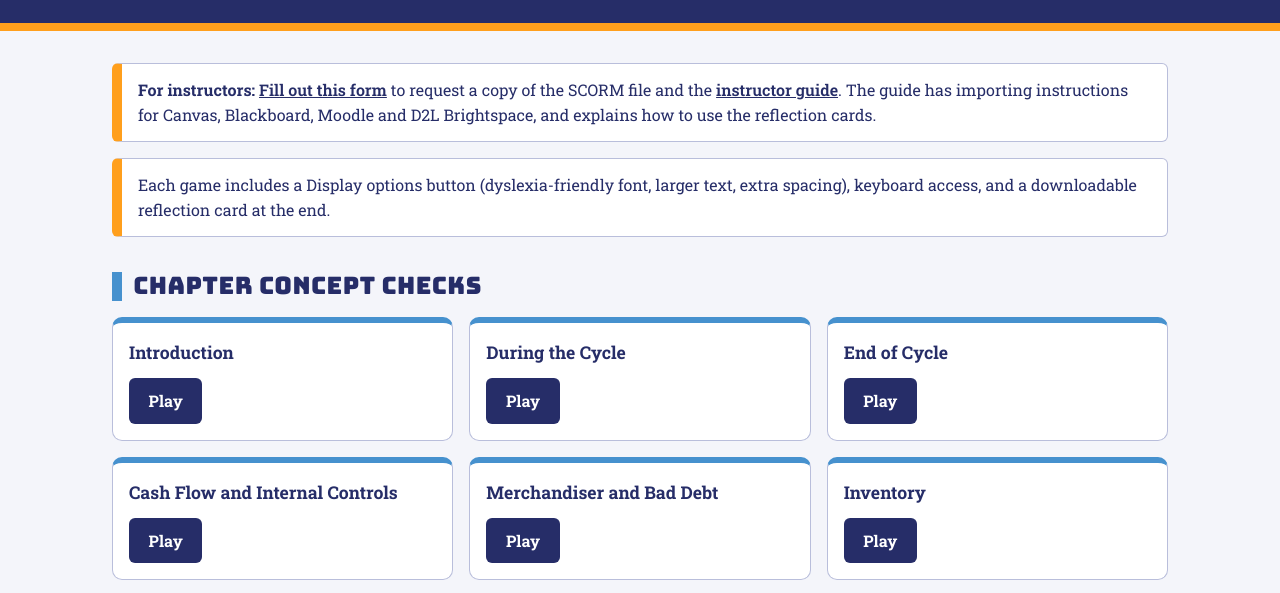
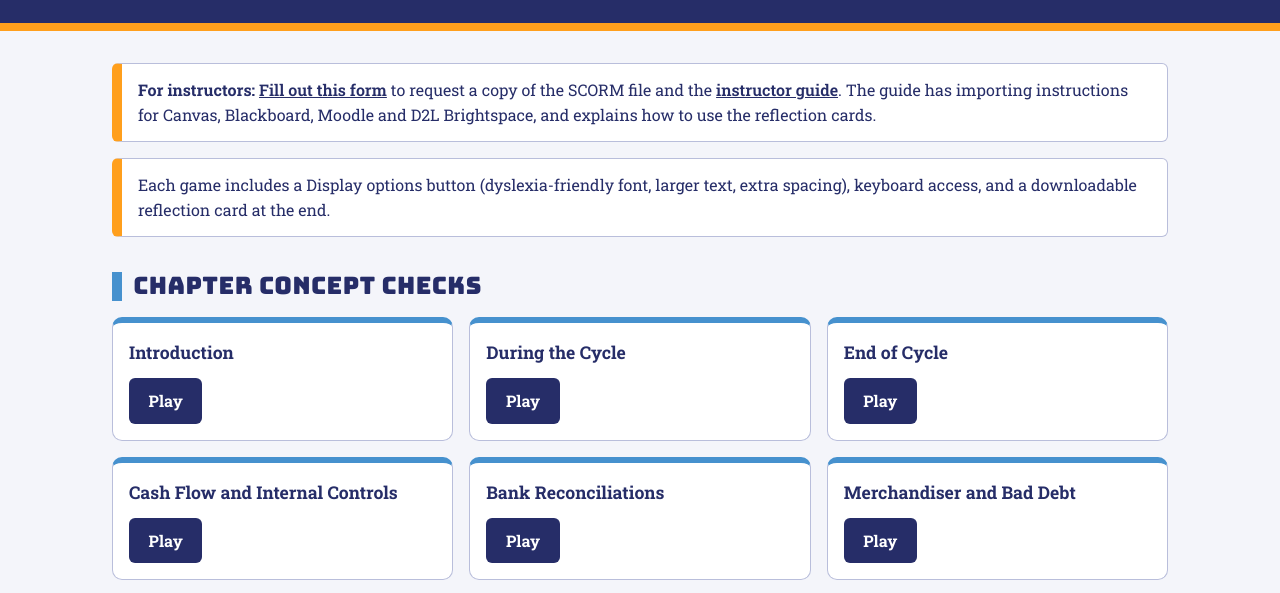
Before and after one commit to jenncoon/Concept-Checks, a plain HTML site: page index.html in a window 1280 px wide. Shown: the part 135-728 px from the top of the page. Drawn offline with Linux system fonts and the light colour scheme.

Commit message:
Update index.html

```diff
--- a/index.html
+++ b/index.html
@@ -51,6 +51,7 @@ footer{border-top:1px solid var(--bd);margin-top:2rem;padding-bottom:5rem}
 <li class="card"><h3>During the Cycle</h3><p class="links"><a href="games/during_the_cycle.html" class="play">Play<span class="vh">: During the Cycle</span></a></p></li>
 <li class="card"><h3>End of Cycle</h3><p class="links"><a href="games/end_of_cycle.html" class="play">Play<span class="vh">: End of Cycle</span></a></p></li>
 <li class="card"><h3>Cash Flow and Internal Controls</h3><p class="links"><a href="games/cash_flow_and_internal_controls.html" class="play">Play<span class="vh">: Cash Flow and Internal Controls</span></a></p></li>
+<li class="card"><h3>Bank Reconciliations</h3><p class="links"><a href="games/bank_reconciliations.html" class="play">Play<span class="vh">: Bank Reconciliations</span></a></p></li>
 <li class="card"><h3>Merchandiser and Bad Debt</h3><p class="links"><a href="games/merchandiser_and_bad_debt.html" class="play">Play<span class="vh">: Merchandiser and Bad Debt</span></a></p></li>
 <li class="card"><h3>Inventory</h3><p class="links"><a href="games/inventory.html" class="play">Play<span class="vh">: Inventory</span></a></p></li>
 <li class="card"><h3>Long Term Assets</h3><p class="links"><a href="games/long_term_assets.html" class="play">Play<span class="vh">: Long Term Assets</span></a></p></li>
```
